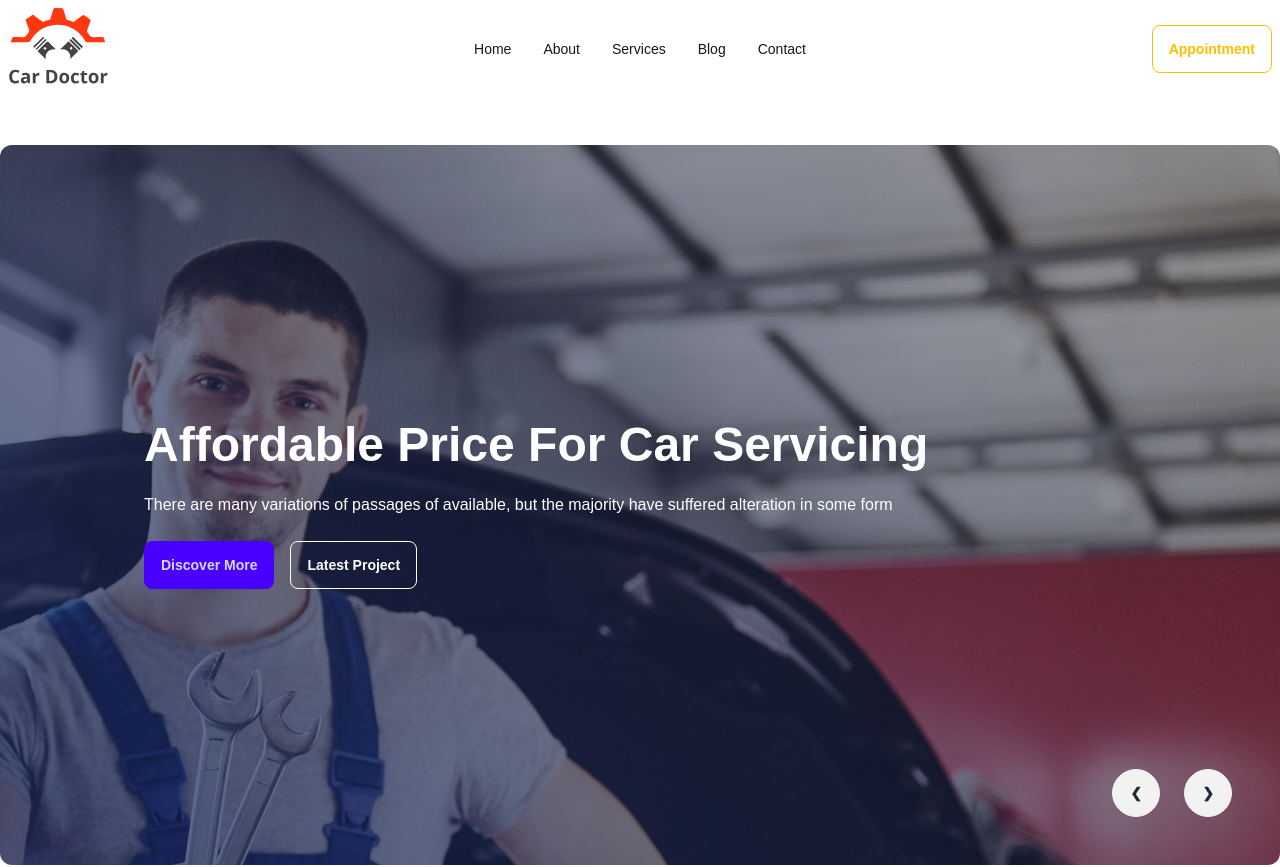
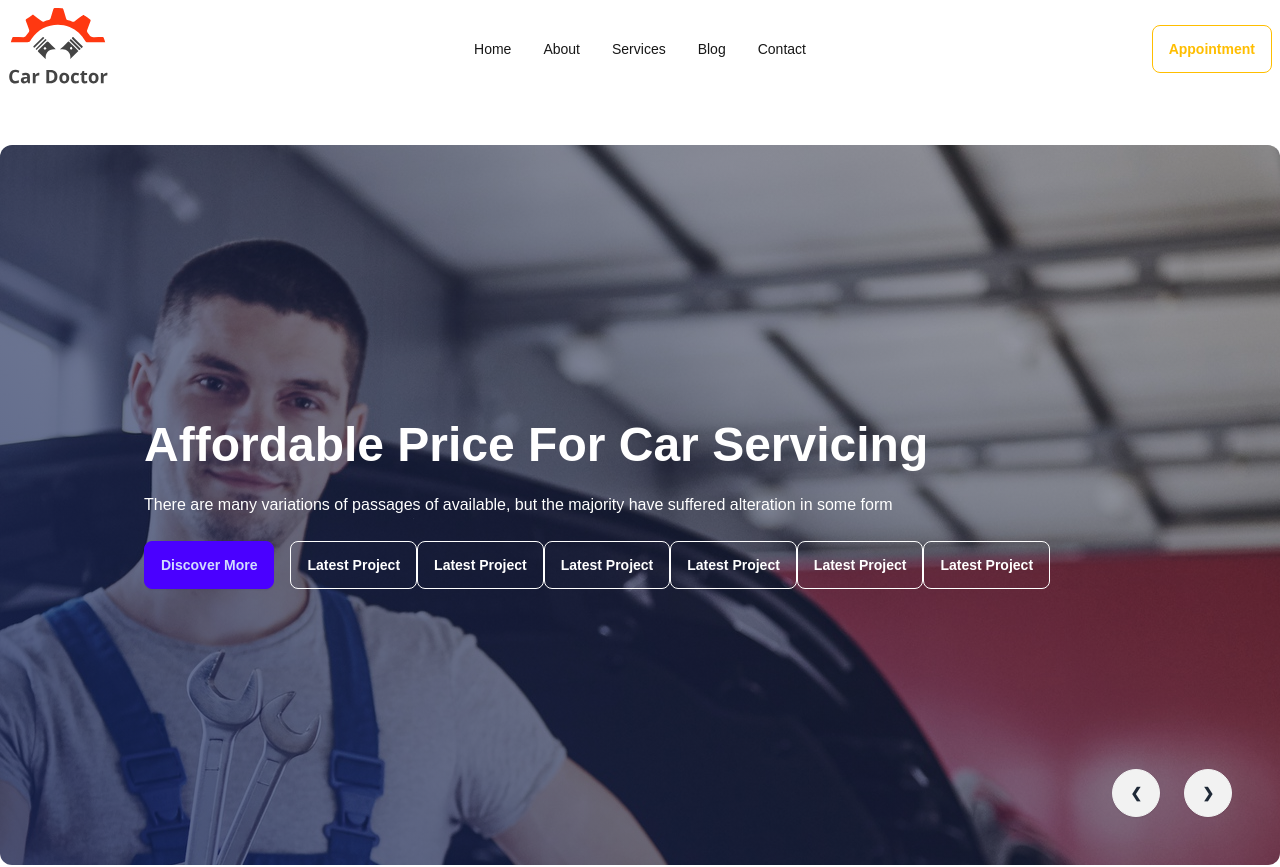
Before and after one commit to Ratan-code-SR/Next-hero, a Next.js app: page / in a window 1280 px wide. Shown: the top 867 px of the page. Built offline with nearby package versions, Linux system fonts and the light colour scheme.

Commit message:
next hero banner page updated

```diff
--- a/src/components/Homepage/Banner.jsx
+++ b/src/components/Homepage/Banner.jsx
@@ -18,6 +18,11 @@ const Banner = () => {
               <h1 className="text-5xl font-bold">{banner.title}</h1>
               <p>{banner.description}</p>
               <button className="btn btn-primary mr-4">Discover More</button>
+              <button className="btn btn-outline text-white">Latest Project</button>
+              <button className="btn btn-outline text-white">Latest Project</button>
+              <button className="btn btn-outline text-white">Latest Project</button>
+              <button className="btn btn-outline text-white">Latest Project</button>
+              <button className="btn btn-outline text-white">Latest Project</button>
               <button className="btn btn-outline text-white">Latest Project</button>
               </div>
             </div>
```
